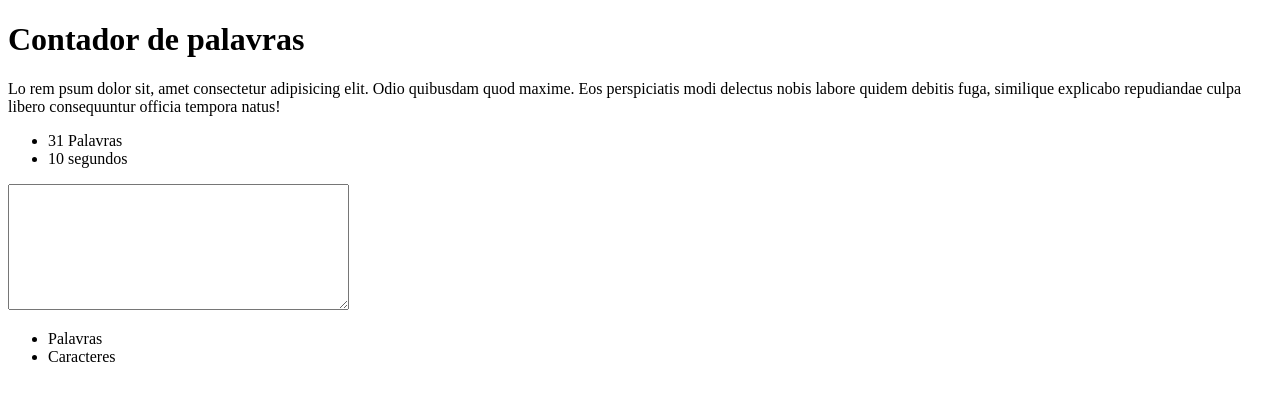
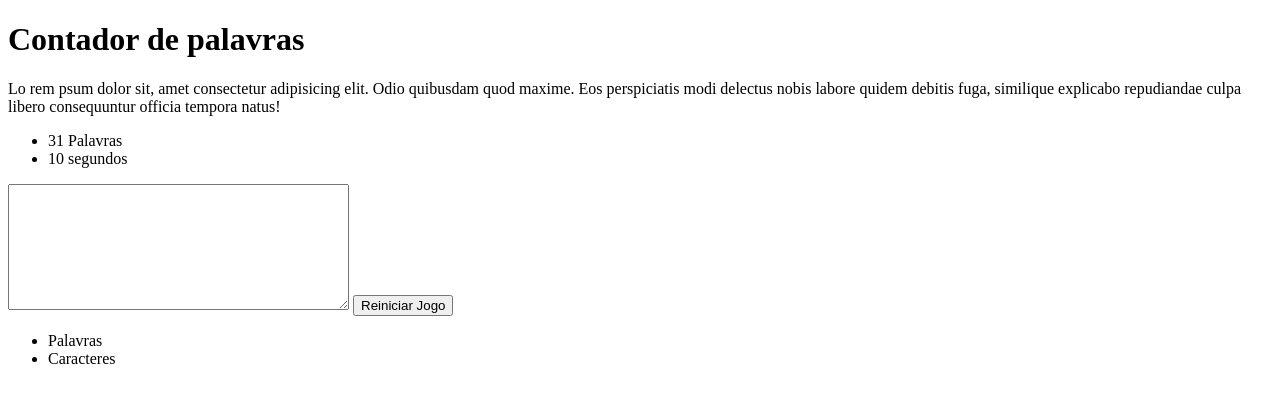
Before and after one commit to JhonatanTorrigoTorres/testando_jquery, a plain HTML site: page index.html in a window 1280 px wide. Drawn offline with nearby package versions, Linux system fonts and the light colour scheme.

Commit message:
Update index.html

```diff
--- a/index.html
+++ b/index.html
@@ -16,6 +16,7 @@
             <li><span id="tempo_digitacao">10</span> segundos</li>
         </ul>
         <textarea class="campo_digitacao" cols="40" rows="8"></textarea>
+        <button id="botao_reiniciar">Reiniciar Jogo</button>
         <ul>
             <li><span id="num_palavras"></span> Palavras</li>
             <li><span id="num_caracteres"></span> Caracteres</li>
```
